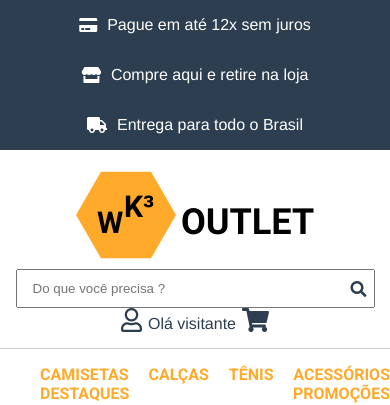
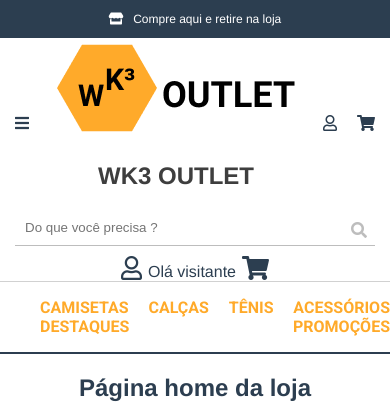
Before and after one commit to italo91206/wk3outlet-storefront, a Vue app: page / in a window 390 px wide. Shown: the top 405 px of the page. Built offline with nearby package versions, Linux system fonts and the light colour scheme; no server answers; what vue-toast-notification would draw is missing.

Commit message:
mobile finalization

```diff
--- a/src/components/Header.vue
+++ b/src/components/Header.vue
@@ -1,29 +1,51 @@
 <template>
   <header id="wk-header">
     <section id="pre-header">
-      <div class="wk-container flex">
-        <div class="pre-header--item">
+      <div id="pre-header--swiper" class="wk-container swiper-container">
+        <div class="swiper-wrapper">
+          <div class="swiper-slide pre-header--item">
             <span class="fas fa-credit-card"></span>
             <p>Pague em até 12x sem juros</p>
           </div>
 
-        <div class="pre-header--item">
+          <div class="swiper-slide pre-header--item">
             <span class="fas fa-store"></span>
             <p>Compre aqui e retire na loja</p>
           </div>
 
-        <div class="pre-header--item">
+          <div class="swiper-slide pre-header--item">
             <span class="fas fa-truck"></span>
             <p>Entrega para todo o Brasil</p>
+          </div>
         </div>
       </div>
     </section>
 
     <div class="wk-container wk-container--principal flex">
       <div id="wk-header--image">
-        <router-link to="/">
-          <img src="/logo-extenso-invertido.png" alt="" />
+        <router-link to="/" class="mobile">
+          <div class="fas fa-bars"></div>
         </router-link>
+
+        <router-link id="mobile-title" to="/" class="block">
+          <img src="/logo-extenso-invertido.png" alt="" class="desktop" />
+
+          <h2 class="mobile">WK3 Outlet</h2>
+        </router-link>
+
+        <div class="wk-header--image--group mobile">
+          <router-link to="/minha-conta">
+            <div
+              class="fa-user"
+              :class="{ far: isLogado == false, fas: isLogado }"
+            ></div>
+          </router-link>
+
+          <span
+            class="fas fa-shopping-cart"
+            @click="carrinhoToggled = !carrinhoToggled"
+          ></span>
+        </div>
       </div>
 
       <div id="wk-header--search">
@@ -33,9 +55,12 @@
         </form>
       </div>
 
-      <div id="wk-header--options">
+      <div id="wk-header--options" class="desktop">
         <router-link to="/minha-conta">
-          <span class="fa-user" :class="{'far': isLogado == false, 'fas': isLogado}"></span>
+          <span
+            class="fa-user"
+            :class="{ far: isLogado == false, fas: isLogado }"
+          ></span>
           <span v-if="isLogado">Olá, {{ getNomePerfil }}</span>
           <span v-else>Olá visitante</span>
         </router-link>
@@ -47,7 +72,7 @@
       </div>
     </div>
 
-    <div class="wk-container-menu flex">
+    <div class="wk-container-menu flex desktop">
       <ul class="items-menu menu-container flex">
         <li><router-link to="/">Camisetas</router-link></li>
         <li><router-link to="/">Calças</router-link></li>
@@ -67,6 +92,7 @@
 
 <script>
 import Carrinho from "@/components/Carrinho";
+import Swiper, { Autoplay } from "swiper";
 
 export default {
   name: "HeaderComponent",
@@ -91,6 +117,22 @@ export default {
     },
   },
   methods: {},
+  mounted() {
+    let width = window.innerWidth;
+
+    if (width <= 768) {
+      new Swiper("#pre-header--swiper", {
+        modules: [Autoplay],
+        slidesPerView: 1,
+        spaceBetween: 10,
+        centeredSlides: true,
+        autoplay: {
+          delay: 3000,
+          disableOnInteraction: false,
+        },
+      });
+    }
+  },
 };
 </script>
 
@@ -185,8 +227,78 @@ export default {
   margin-right: 10px;
 }
 
-.menu-container{
+.menu-container {
   max-width: 960px;
   justify-content: space-between;
 }
+
+.pre-header--item.swiper-slide {
+  width: unset;
+  display: flex;
+  align-content: center;
+  justify-content: center;
+}
+
+#pre-header--swiper .swiper-wrapper {
+  overflow: unset;
+}
+
+#mobile-title {
+  text-transform: uppercase;
+  font-weight: bolder;
+  color: #3e3e3e;
+}
+
+#wk-header--search input {
+  border: unset;
+  border-bottom: solid 1px #bdbdbd;
+  margin-bottom: 10px;
+  padding: unset;
+  width: -webkit-fill-available;
+  padding-bottom: 10px;
+  padding-top: 10px;
+  padding-left: 10px;
+  padding-right: 30px;
+}
+
+@media (min-width: 1024px) {
+  #pre-header--swiper .swiper-wrapper {
+    width: 100%;
+    display: flex;
+    justify-content: space-between;
+  }
+}
+
+@media (max-width: 992px) {
+  #wk-header--image {
+    display: flex;
+    align-items: center;
+    justify-content: space-between;
+    width: 100%;
+    padding: 0 15px;
+  }
+}
+
+@media (max-width: 425px) {
+  #wk-header--search {
+    width: 100%;
+    padding: 0 15px;
+  }
+
+  .search-bar .fas {
+    color: #bdbdbd;
+  }
+
+  .wk-container--principal {
+    padding: unset;
+  }
+
+  .wk-header--image--group > span {
+    margin-left: 20px;
+  }
+
+  #pre-header--swiper .swiper-slide {
+    font-size: 12px;
+  }
+}
 </style>
```
Lines whose indentation alone changed are shown as unchanged.
